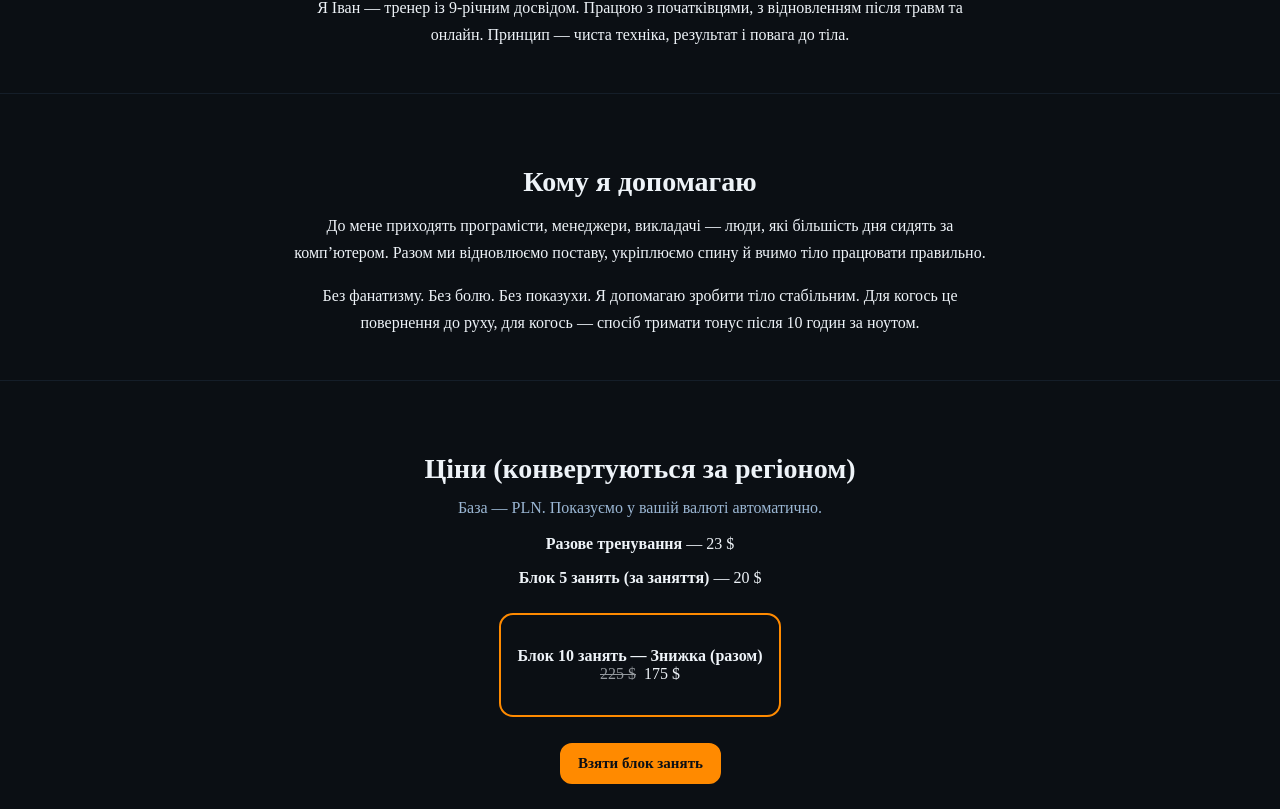
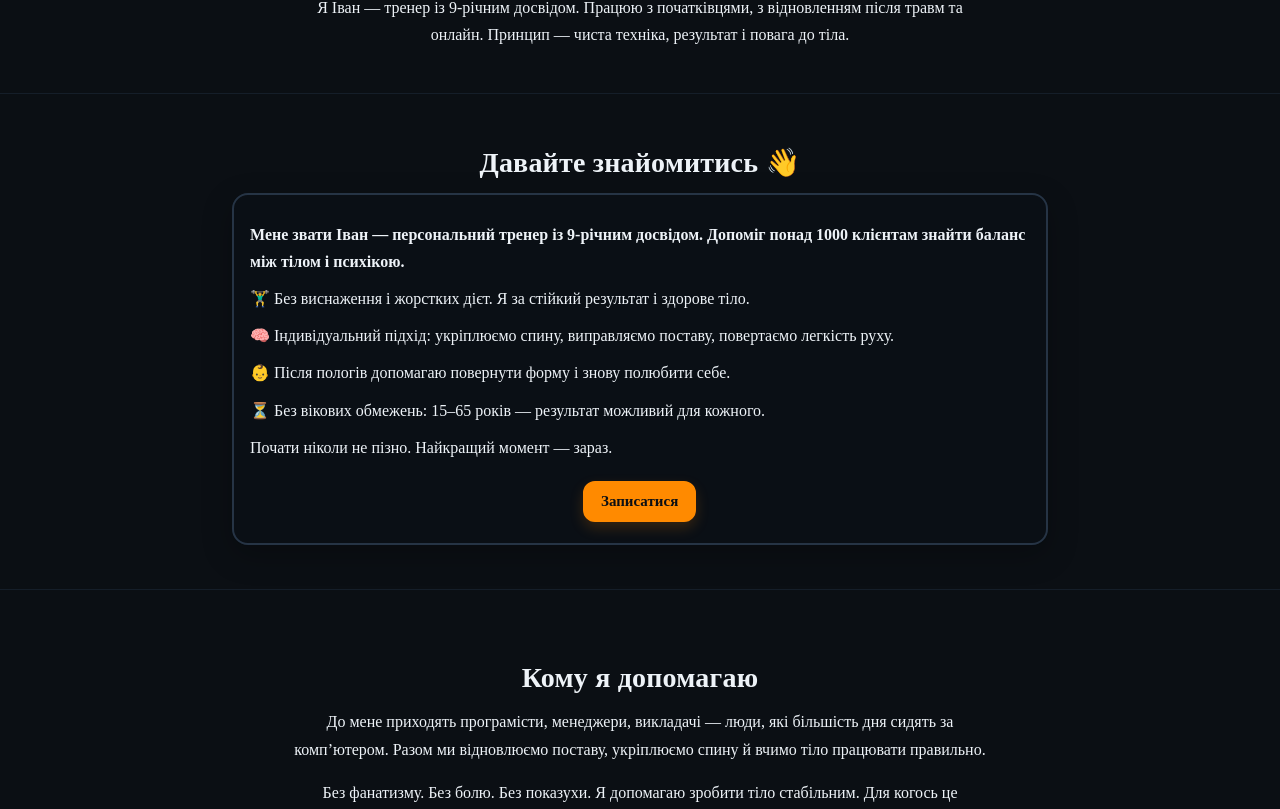
Before and after one commit to dobrivn1995-sketch/Treneriwan, a Next.js app: page / in a window 1280 px wide. Shown: the part 891-1700 px from the top of the page. Built offline with nearby package versions, Linux system fonts and the light colour scheme; no server answers.

Commit message:
Add 'About Lite' section and update content
Added a new 'About Lite' section with a brief introduction and personal trainer highlights. Updated existing content for clarity and improved styling.

```diff
--- a/pages/index.js
+++ b/pages/index.js
@@ -27,6 +27,17 @@ export default function Home() {
       aboutTitle: "Про мене",
       aboutText:
         "Я Іван — тренер із 9-річним досвідом. Працюю з початківцями, з відновленням після травм та онлайн. Принцип — чиста техніка, результат і повага до тіла.",
+
+      // ▼ НОВИЙ стиснутий блок "Про мене 2.0"
+      aboutLiteTitle: "Давайте знайомитись 👋",
+      aboutLite: [
+        "Мене звати Іван — персональний тренер із 9-річним досвідом. Допоміг понад 1000 клієнтам знайти баланс між тілом і психікою.",
+        "🏋️‍♂️ Без виснаження і жорстких дієт. Я за стійкий результат і здорове тіло.",
+        "🧠 Індивідуальний підхід: укріплюємо спину, виправляємо поставу, повертаємо легкість руху.",
+        "👶 Після пологів допомагаю повернути форму і знову полюбити себе.",
+        "⏳ Без вікових обмежень: 15–65 років — результат можливий для кожного.",
+        "Почати ніколи не пізно. Найкращий момент — зараз.",
+      ],
 
       clientsTitle: "Кому я допомагаю",
       clientsText1:
@@ -87,13 +98,24 @@ export default function Home() {
 
       aboutTitle: "O mnie",
       aboutText:
-        "Jestem Iwan — trener z 9-letnim doświadczeniem. Pomagam poprawić technikę, zrzucić wagę i wrócić do formy bez kontuzji.",
+        "Jestem Iwan — trener z 9-letnim doświadczeniem. Pomagam początkującym, po kontuzjach oraz online. Zasada — czysta technika, efekt i szacunek do ciała.",
+
+      // ▼ Nowy blok skrócony
+      aboutLiteTitle: "Poznajmy się 👋",
+      aboutLite: [
+        "Nazywam się Iwan — trener personalny z 9-letnim doświadczeniem. Pomogłem ponad 1000 osobom znaleźć balans między ciałem a głową.",
+        "🏋️‍♂️ Bez wycieńczenia i drakońskich diet. Stawiam na trwały efekt i zdrowe ciało.",
+        "🧠 Indywidualne podejście: wzmacniamy plecy, korygujemy postawę, przywracamy lekkość ruchu.",
+        "👶 Po porodzie pomagam wrócić do formy i na nowo polubić swoje ciało.",
+        "⏳ Bez limitu wieku: 15–65 lat — efekt jest możliwy dla każdego.",
+        "Najlepszy moment, by zacząć — teraz.",
+      ],
 
       clientsTitle: "Komu pomagam",
       clientsText1:
-        "Przychodzą do mnie programiści, menedżerowie, nauczyciele – osoby pracujące wiele godzin przy komputerze. Odbudowujemy postawę i wzmacniamy plecy.",
+        "Przychodzą do mnie programiści, menedżerowie, nauczyciele – osoby spędzające większość dnia przy komputerze. Odbudowujemy postawę, wzmacniamy plecy i uczymy ciało pracować poprawnie.",
       clientsText2:
-        "Bez fanatyzmu. Bez bólu. Pomagam zrobić ciało stabilnym i utrzymać formę po 10h przed monitorem.",
+        "Bez fanatyzmu. Bez bólu. Bez pokazówki. Pomagam zrobić ciało stabilnym – dla jednych to powrót do ruchu, dla innych forma po 10h przy komputerze.",
 
       priceTitle: "Cennik (przeliczany wg regionu)",
       priceNote: "Bazą jest PLN. Pokazujemy automatycznie w Twojej walucie.",
@@ -160,7 +182,6 @@ export default function Home() {
 
   useEffect(() => {
     if (typeof window === "undefined") return;
-
     const savedCur = localStorage.getItem("currency");
     if (savedCur && symbol[savedCur]) setCurrency(savedCur);
 
@@ -270,14 +291,14 @@ export default function Home() {
     gap: 8,
     margin: "6px",
     textAlign: "center",
-    transition: "transform .2s ease"
+    transition: "transform .2s ease, box-shadow .2s ease"
   };
-  const btnPrimary = { ...btn, background: "#ff8a00", borderColor: "#ff8a00", color: "#0b0f14" };
+  const btnPrimary = { ...btn, background: "#ff8a00", borderColor: "#ff8a00", color: "#0b0f14", boxShadow: "0 6px 14px rgba(255,138,0,.18)" };
 
-  const title = { fontSize: 28, fontWeight: 900, marginBottom: 14 };
+  const title = { fontSize: 28, fontWeight: 900, marginBottom: 14, letterSpacing: 0.2 };
   const note = { color: "#9bb7d4", marginBottom: 18 };
-  const card = { border: "2px solid #263445", borderRadius: 16, padding: 16, backdropFilter: "saturate(120%) blur(0.5px)" };
-  const highlight = { border: "2px solid #ff8a00", borderRadius: 14, padding: 16, marginTop: 10, display: "inline-block" };
+  const card = { border: "2px solid #263445", borderRadius: 16, padding: 16, backdropFilter: "saturate(120%) blur(0.5px)", boxShadow: "0 10px 30px rgba(0,0,0,.25)" };
+  const highlight = { border: "2px solid #ff8a00", borderRadius: 14, padding: 16, marginTop: 10, display: "inline-block", background: "rgba(255,138,0,.08)" };
   const strike = { textDecoration: "line-through", opacity: 0.6, marginRight: 8 };
 
   const Icon = {
@@ -294,10 +315,7 @@ export default function Home() {
     if (!heroCtaRef.current) return;
     const el = heroCtaRef.current;
     const io = new IntersectionObserver(
-      (entries) => {
-        const isVisible = entries[0].isIntersecting;
-        setShowSticky(!isVisible);
-      },
+      (entries) => { setShowSticky(!entries[0].isIntersecting); },
       { root: null, threshold: 0.1 }
     );
     io.observe(el);
@@ -346,20 +364,16 @@ export default function Home() {
           <h1 style={h1}>{t.h1}</h1>
           <h2 style={h2}>{t.h2}</h2>
           <p style={lead} dangerouslySetInnerHTML={{ __html: t.heroLead }} />
-          <div>
-            <a ref={heroCtaRef} href="#apply" style={btnPrimary}>
-              {t.ctaBook}
-            </a>
-          </div>
+          <div><a ref={heroCtaRef} href="#apply" style={btnPrimary}>{t.ctaBook}</a></div>
         </div>
       </header>
-
-      {/* (прибрано жовтий розділювач) */}
 
       {/* STRENGTHS */}
       <section style={section}>
         <div style={max}>
           <h3 style={title}>{t.strengthsTitle}</h3>
+        </div>
+        <div style={{ ...max }}>
           <div style={{ ...card, maxWidth: 700, margin: "0 auto" }}>
             <ul style={{ listStyle: "none", padding: 0, margin: 0, display: "grid", gap: 8 }}>
               {t.strengths.map((s, i) => (
@@ -374,11 +388,28 @@ export default function Home() {
         </div>
       </section>
 
-      {/* ABOUT */}
+      {/* ABOUT (оригінальний короткий) */}
       <section style={section}>
         <div style={max}>
           <h3 style={title}>{t.aboutTitle}</h3>
           <p style={{ maxWidth: 700, margin: "0 auto", lineHeight: 1.7 }}>{t.aboutText}</p>
+        </div>
+      </section>
+
+      {/* ABOUT LITE (НОВИЙ БЛОК) */}
+      <section style={{ ...section, paddingTop: 24 }}>
+        <div style={max}>
+          <h3 style={title}>{t.aboutLiteTitle}</h3>
+          <div style={{ ...card, maxWidth: 780, margin: "0 auto", textAlign: "left" }}>
+            {t.aboutLite.map((line, idx) => (
+              <p key={idx} style={{ margin: "10px 0", lineHeight: 1.7 }}>
+                {line.includes("Іван") || line.includes("Iwan") ? <b>{line}</b> : line}
+              </p>
+            ))}
+            <div style={{ marginTop: 14, textAlign: "center" }}>
+              <a href="#apply" style={btnPrimary}>{t.ctaBook}</a>
+            </div>
+          </div>
         </div>
       </section>
 
@@ -526,12 +557,12 @@ export default function Home() {
         </div>
       )}
 
-      {/* Глобальні правки: повністю чорний фон, без «білих рамок» */}
+      {/* Глобальні правки */}
       <style jsx global>{`
         html, body, #__next { height: 100%; background: #0b0f14; }
         body { margin: 0; }
-        a, button { will-change: transform; }
-        a:hover, button:hover { transform: translateY(-2px); }
+        a, button { will-change: transform, box-shadow; }
+        a:hover, button:hover { transform: translateY(-2px); box-shadow: 0 8px 22px rgba(255,138,0,.18); }
         @media (max-width: 420px) {
           a[style], button[style] {
             padding: 9px 14px !important;
```
